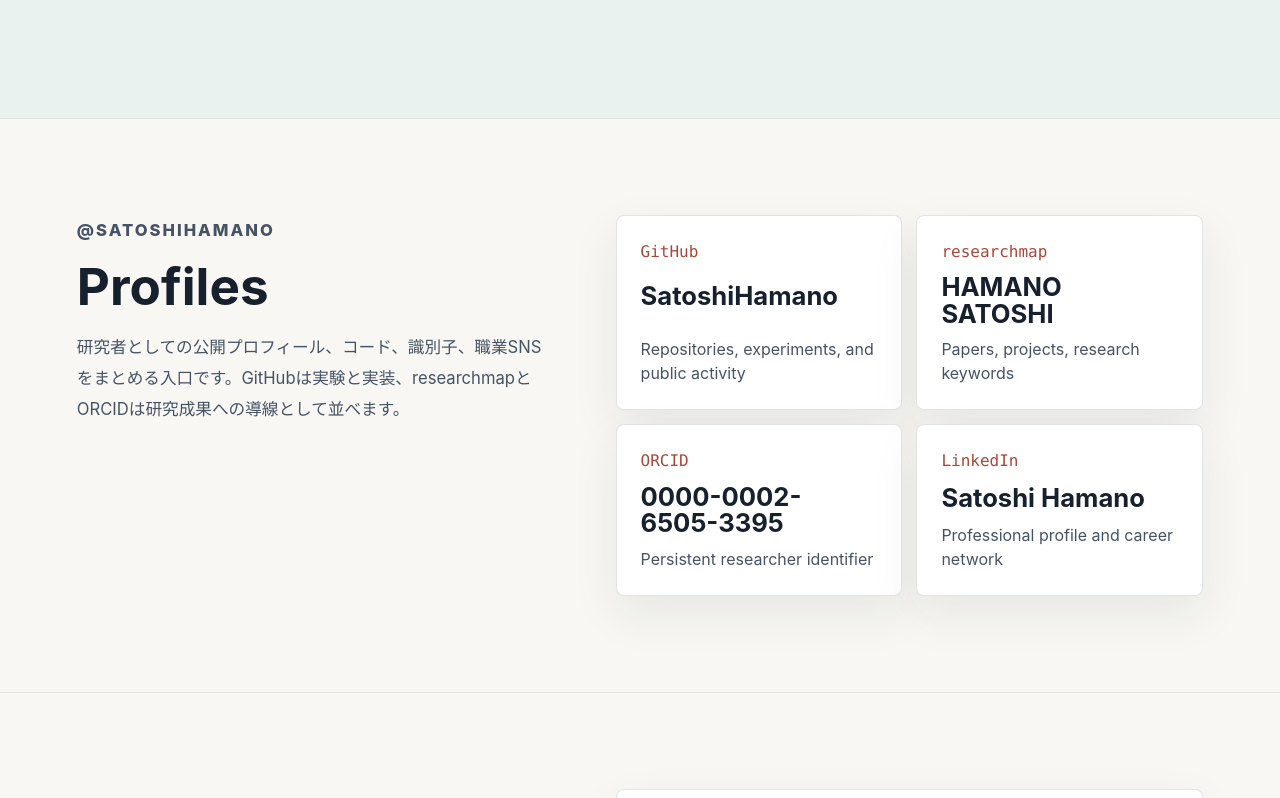
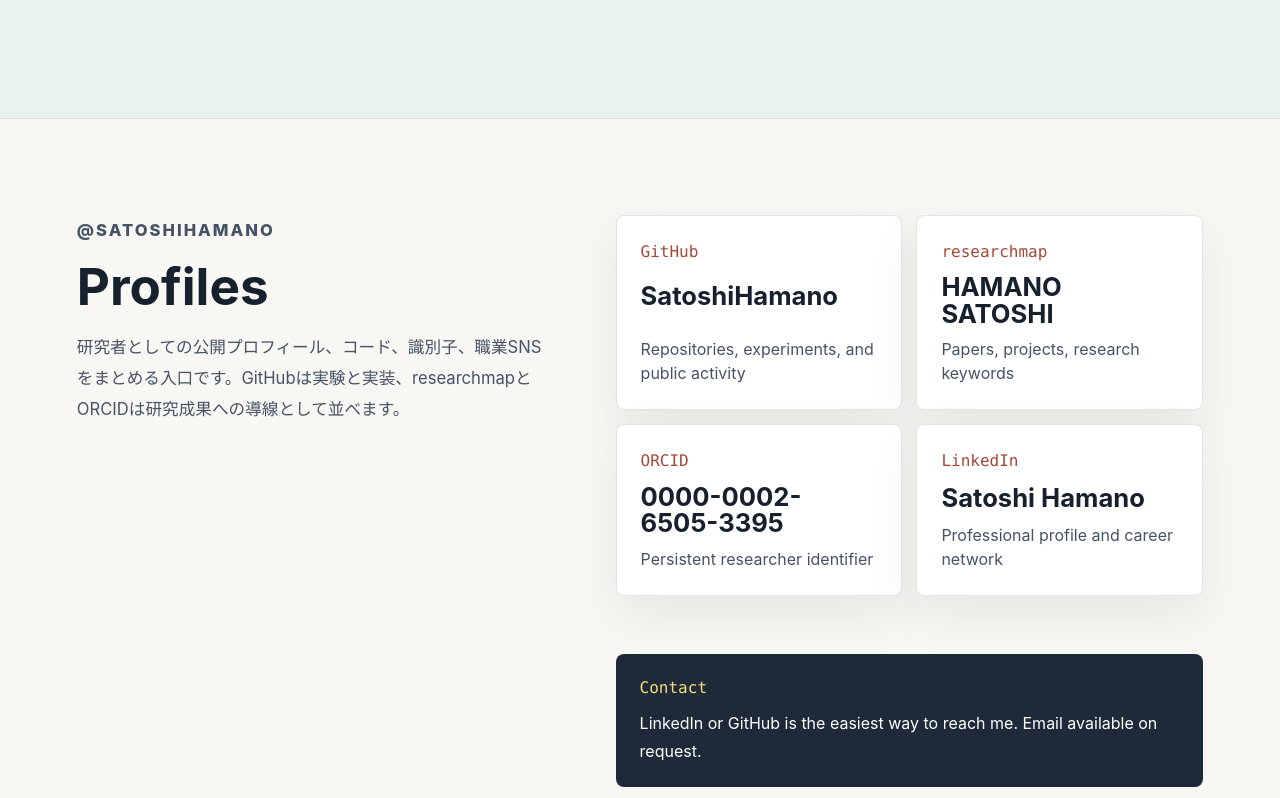
Before and after one commit to SatoshiHamano/SatoshiHamano.github.io, a React (Vite) app: page / in a window 1280 px wide. Shown: the part 1762-2560 px from the top of the page. Built offline with nearby package versions, Linux system fonts and the light colour scheme.

Commit message:
Add contact note

```diff
--- a/src/App.css
+++ b/src/App.css
@@ -290,6 +290,10 @@
   grid-template-columns: repeat(auto-fit, minmax(220px, 1fr));
 }
 
+.profiles-section {
+  align-items: start;
+}
+
 .profile-card {
   color: #17202d;
   display: grid;
@@ -314,6 +318,28 @@
   align-self: end;
   color: #465365;
   font-size: 1rem;
+}
+
+.contact-note {
+  background: #1e2a39;
+  border-radius: 8px;
+  color: #fff;
+  grid-column: 2;
+  padding: 22px 24px;
+}
+
+.contact-note span {
+  color: #f5dd7b;
+  display: block;
+  font-family: ui-monospace, SFMono-Regular, Menlo, monospace;
+  margin-bottom: 10px;
+}
+
+.contact-note p {
+  color: #fff;
+  font-size: 1rem;
+  line-height: 1.7;
+  margin-bottom: 0;
 }
 
 .playground {
@@ -401,6 +427,10 @@
   .profile-grid {
     grid-template-columns: 1fr;
   }
+
+  .contact-note {
+    grid-column: auto;
+  }
 }
 
 @media (max-width: 520px) {
--- a/src/App.tsx
+++ b/src/App.tsx
@@ -24,6 +24,8 @@
     profilesTitle: 'Profiles',
     profilesCopy:
       '研究者としての公開プロフィール、コード、識別子、職業SNSをまとめる入口です。GitHubは実験と実装、researchmapとORCIDは研究成果への導線として並べます。',
+    contactTitle: 'Contact',
+    contactCopy: 'LinkedIn or GitHub is the easiest way to reach me. Email available on request.',
     githubUser: 'SatoshiHamano',
     playgroundTitle: 'Playground',
     playgroundCopy: '小さなブラウザ実験を置く場所です。まずは点を研究クラスタに集めるミニゲームを入れています。',
@@ -51,6 +53,8 @@
     profilesTitle: 'Profiles',
     profilesCopy:
       'A compact set of doors into research profiles, code, identifiers, and professional networks. GitHub points to experiments and implementation; researchmap and ORCID anchor the research record.',
+    contactTitle: 'Contact',
+    contactCopy: 'LinkedIn or GitHub is the easiest way to reach me. Email available on request.',
     githubUser: 'SatoshiHamano',
     playgroundTitle: 'Playground',
     playgroundCopy: 'A corner for small browser experiments. The first toy gathers data points into a research cluster.',
@@ -217,6 +221,10 @@
             ),
           )}
         </div>
+        <div className="contact-note">
+          <span>{t.contactTitle}</span>
+          <p>{t.contactCopy}</p>
+        </div>
       </section>
 
       <section className="playground" id="playground">
```
